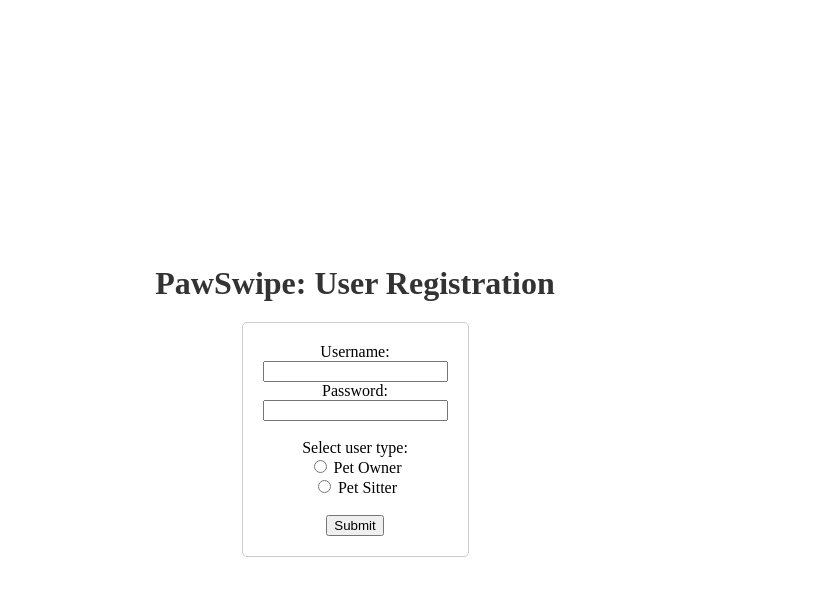
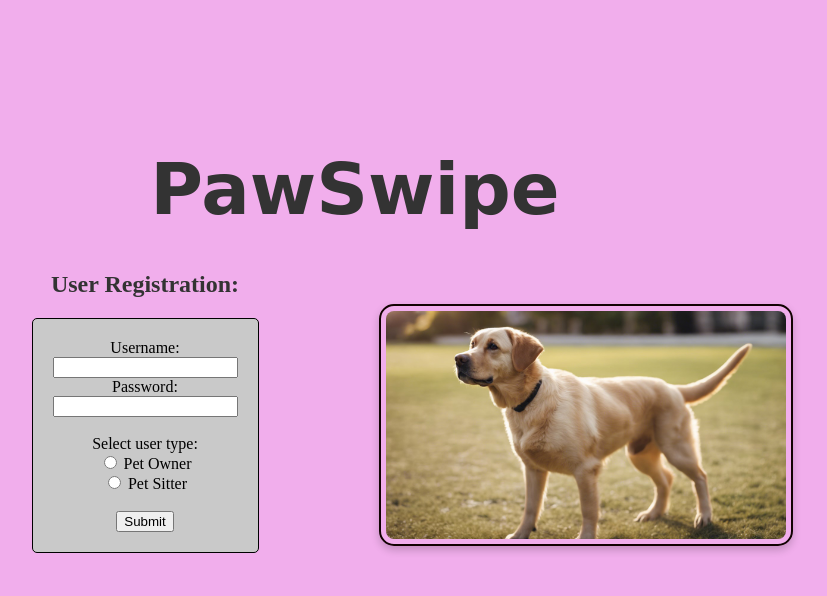
Before and after one commit to mdavis2204/CEN3031_project, a plain HTML site: page website.html in a window 1280 px wide. Shown: the whole page, without its empty margins (285-1112 px from the left). Drawn offline with Linux system fonts and the light colour scheme.

Commit message:
Nicer Page

```diff
--- a/website.css
+++ b/website.css
@@ -5,18 +5,64 @@ body {
     flex-direction: column;
     height: 100vh;
     margin: 0;
+    background-color: #f1aeec;
+}
+
+.center {
+    display: flex;
+    justify-content: center;
+    align-items: center;
+    gap: 20px;
+    flex-direction: row;
+    margin-left: 150px;
+}
+
+.userReg {
+    position: relative;
+    margin-left: -50px;
+}
+
+.dogImage {
+    display: block;
+    margin: 0 auto;
+    width: 400px;
+    height: auto;
+    position: relative;
+    margin-top: 50px;
+    margin-left: 100px;
+}
+
+.dogImage img {
+    border-radius: 15px;
+    box-shadow: 0px 4px 8px rgba(0, 0, 0, 0.2);
+    border: 2px solid #120202;
+    padding: 5px;
+}
+
+img {
+    max-width: 100%;
+    height: auto;
 }
 
 h1 {
     text-align: center;
     color: #333;
-    font-size: 2em;
+    font-size: 4.5em;
+    margin-bottom: 20px;
+    margin-top: -100px;
+    font-family: 'Dancing Script', cursive;
+}
+h2 {
+    text-align: center;
+    color: #333;
+    font-size: 1.5em;
     margin-bottom: 20px;
 }
 
 form {
     text-align: center;
-    border: 1px solid #ccc;
+    border: 1px solid #000000;
     padding: 20px;
     border-radius: 5px;
+    background-color: #c9c9c9;
 }
--- a/website.html
+++ b/website.html
@@ -7,8 +7,11 @@
     <link rel="stylesheet" href="website.css">
 </head>
 <body>
-    <h1>PawSwipe: User Registration</h1>
-    <form method="POST">
+    <h1>PawSwipe</h1>
+    <div class="center">
+        <div class="userReg">
+            <h2>User Registration:</h2>
+            <form action="/submit" method="POST">
                 <label for="userName">Username:</label><br>
                 <input type="text" id="userName" name="userName" required><br>
 
@@ -24,5 +27,10 @@
 
                 <input type="submit" value="Submit">
             </form>
+        </div>
+        <div class="dogImage">
+            <img src="images/dog.jpg" alt="Dog Image">
+        </div>
+    </div>
 </body>
 </html>
```
Also changed, not shown: images/dog.jpg (added). Lines whose indentation alone changed are shown as unchanged.
